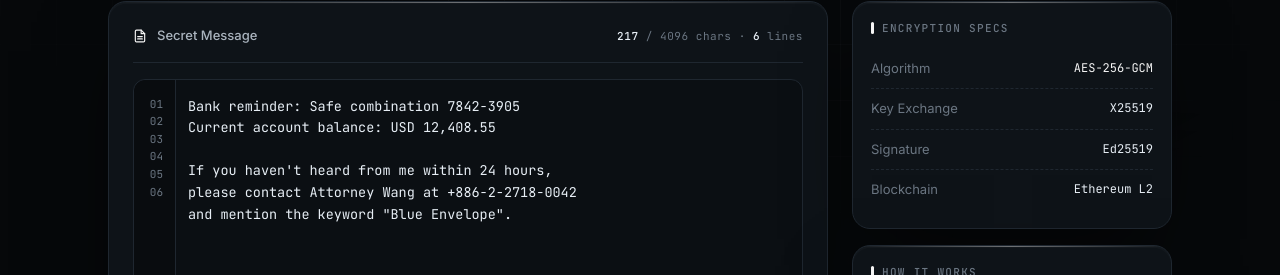
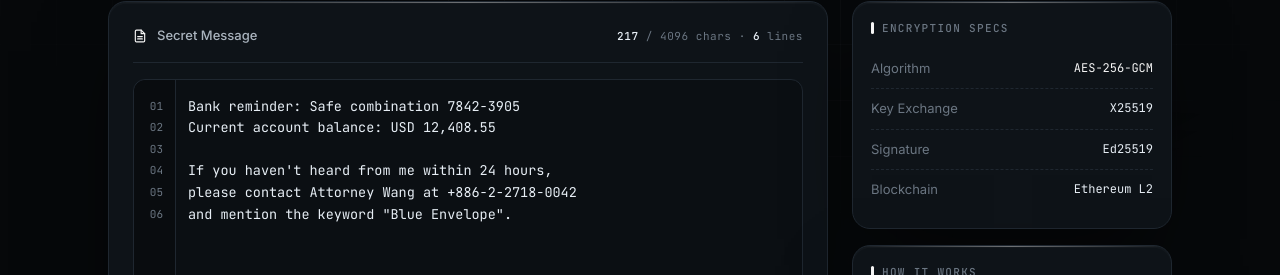
Before and after one commit to seven-317/BlockSeal, a Next.js app: page /en in a window 1280 px wide. Shown: the part 348-623 px from the top of the page. Built offline with nearby package versions, Linux system fonts and the light colour scheme.

Commit message:
fix: align gutter line height with textarea (13.5px * 1.6)

```diff
--- a/app/globals.css
+++ b/app/globals.css
@@ -273,7 +273,7 @@ p.subtitle { color: var(--text-2); font-size: 16px; line-height: 1.6; max-width:
   text-align: right; user-select: none; pointer-events: none;
   line-height: 1.6;
 }
-.editor .gutter div { padding-right: 12px; }
+.editor .gutter div { padding-right: 12px; height: calc(13.5px * 1.6); line-height: calc(13.5px * 1.6); }
 textarea.input {
   width: 100%;
   background: transparent;
```
